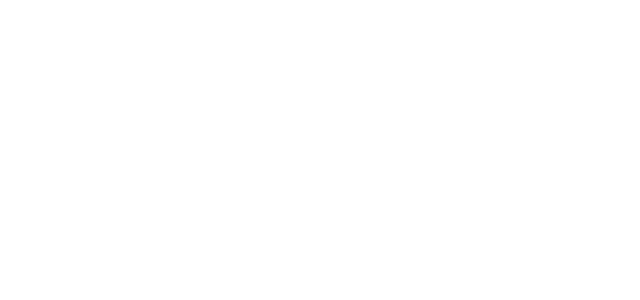
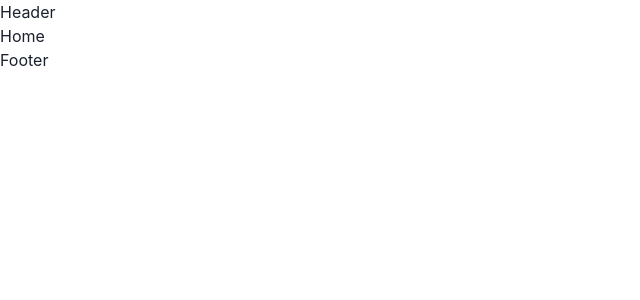
Before and after one commit to Koulinn/challenge_frontend_typescript-and-react-query, a React (Create React App) app: page / in a window 1280 px wide. Shown: the top 300 px of the page, without its empty margins (0-640 px from the left). Built offline with nearby package versions, Linux system fonts and the light colour scheme.

Commit message:
Update routing with error, about and home page

```diff
--- a/src/App.tsx
+++ b/src/App.tsx
@@ -1,7 +1,20 @@
-import React from "react"
+import React from 'react';
+
+import Header from './components/organisms/Header/Header';
+import Footer from './components/organisms/Footer/Footer';
+import MainWrapper from './components/atoms/Wrappers/MainWrapper';
+import { Outlet } from 'react-router-dom';
 
 function App() {
-  return <div className="App"></div>
+    return (
+        <>
+            <Header />
+            <MainWrapper>
+                <Outlet />
+            </MainWrapper>
+            <Footer />
+        </>
+    );
 }
 
-export default App
+export default App;
--- /dev/null
+++ b/src/components/pages/About/About.tsx
@@ -0,0 +1,9 @@
+import React from 'react'
+
+function About() {
+  return (
+    <div>About</div>
+  )
+}
+
+export default About
--- /dev/null
+++ b/src/components/pages/Error400/Error400.tsx
@@ -0,0 +1,12 @@
+import React from 'react'
+import { useRouteError } from 'react-router-dom';
+
+function Error400() {
+    let error = useRouteError();
+    console.error(error)
+  return (
+    <div>Error400</div>
+  )
+}
+
+export default Error400
--- a/src/components/pages/index.js
+++ b/src/components/pages/index.js
@@ -1 +1,5 @@
-export { default as Home } from "./Home/Home";
+export { default as About } from './About/About';
+
+export { default as Home } from './Home/Home';
+
+export { default as Error400 } from './Error400/Error400';
--- a/src/components/routes/index.js
+++ b/src/components/routes/index.tsx
@@ -1,16 +1,22 @@
+// Packages
 import { createBrowserRouter } from 'react-router-dom';
 
+// Children routes
 import routesChildren from './routesChildren';
 
+// Components
 import { CustomSpinner } from 'components/atoms';
 
+//Pages
 import App from 'App';
+import { Error400 } from 'components/pages';
 
 const router = createBrowserRouter([
     {
         path: '/',
         element: <App />,
         loader: CustomSpinner,
+        errorElement: <Error400 />,
         children: routesChildren,
     },
 ]);
```
Also changed, not shown: src/components/routes/routesChildren.tsx (+7 -2 lines).
